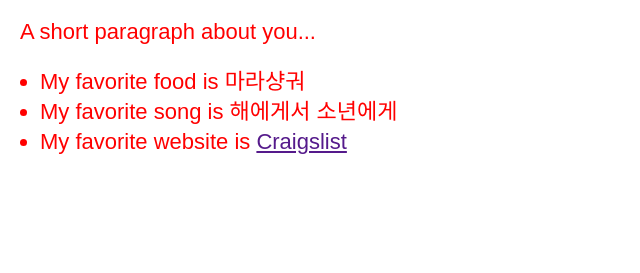
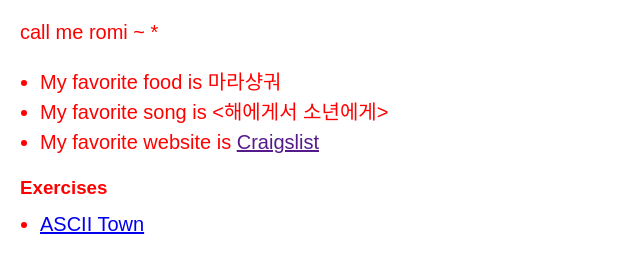
Before and after one commit to yungromii/UIDesign1, a plain HTML site: page index.html in a window 1280 px wide. Shown: the part 61-334 px from the top of the page, without its empty margins (0-640 px from the left). Drawn offline with Linux system fonts and the light colour scheme.

Commit message:
ddd
dddd

```diff
--- a/assets/style.css
+++ b/assets/style.css
@@ -17,7 +17,7 @@ body {
 }
 
 p, li {
-	font-size:  22px;
+	font-size:  20px;
 	line-height: 30px;
 }
 
@@ -29,6 +29,11 @@ p, li {
 
 h1, p {
 	margin-bottom:  20px;
+}
+
+h3 {
+	margin-top: 20px;
+margin-bottom: 10px;
 }
 
 ul, ol {
--- a/index.html
+++ b/index.html
@@ -19,11 +19,15 @@
 
       <!-- about me-->
       <h1><span class='cursive'>Y</span>ungkyung Lee</h1>
-      <p class="desc">A short paragraph about you...</p>
+      <p class="desc">call me romi ~ *</p>
       <ul>
         <li>My favorite food is 마라샹궈</li>
-        <li>My favorite song is 해에게서 소년에게</li>
+        <li>My favorite song is <해에게서 소년에게></li>
         <li>My favorite website is <a href="">Craigslist</a></li>
+      </ul>
+      <h3>Exercises</h3>
+      <ul>
+        <li><a href="ascii_town/interior-yungkyunglee.html">ASCII Town</a></li>
       </ul>
 
     </div>
```
Also changed, not shown: ascii_town/exterior-yungkyunglee.html (renamed from ascii/exterior-yungkyunglee.html, +4 -1 lines), ascii_town/interior-yungkyunglee.html (renamed from ascii/interior-yungkyunglee.html, +3 -1 lines), 3 other files.
